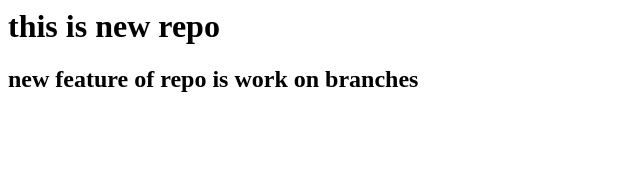
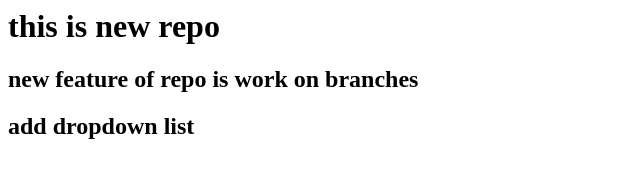
Before and after one commit to ks9695/WebRepo, a plain HTML site: page index.html in a window 1280 px wide. Shown: the whole page, without its empty margins (0-640 px from the left). Drawn offline with Linux system fonts and the light colour scheme.

Commit message:
add dropdown

```diff
--- a/index.html
+++ b/index.html
@@ -1,2 +1,3 @@
 <h1>this is new repo </h1>
 <h2>new feature of repo is work on branches</h2>
+<h2>add dropdown list</h2>
```
